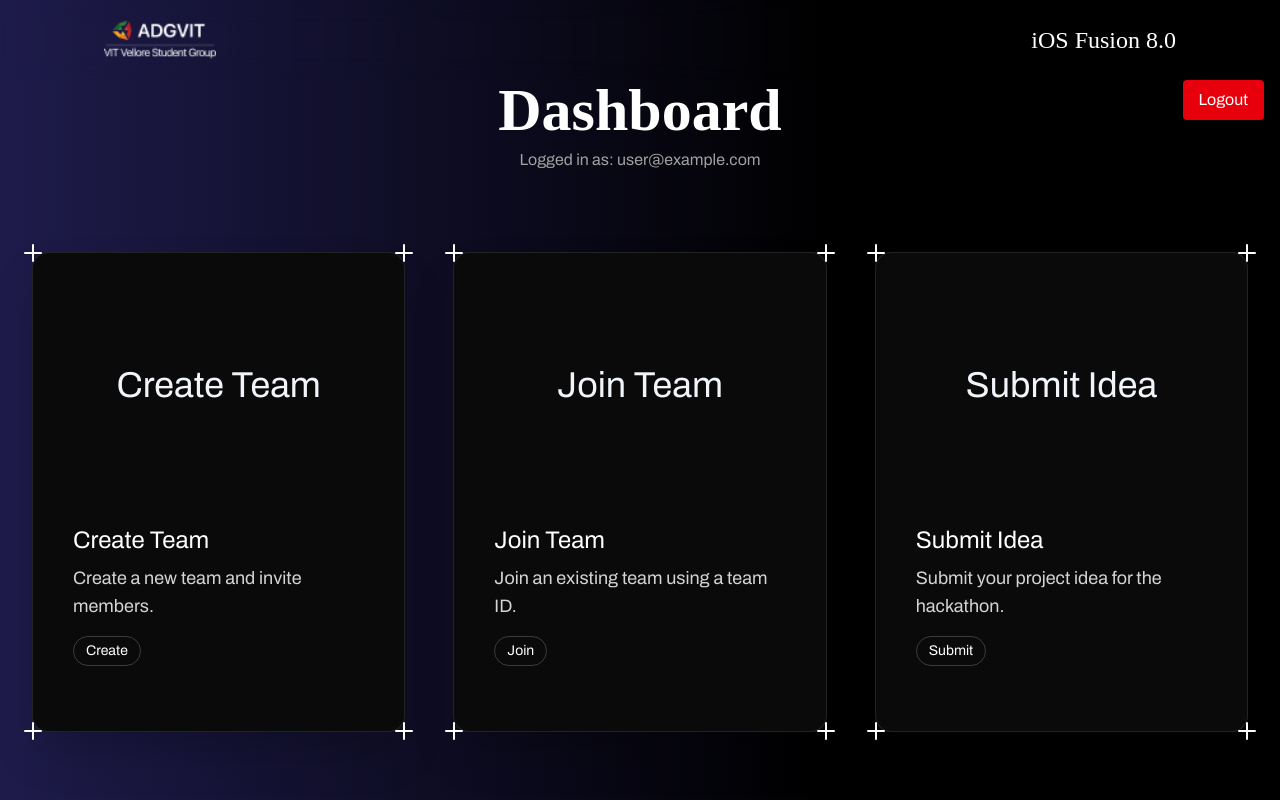
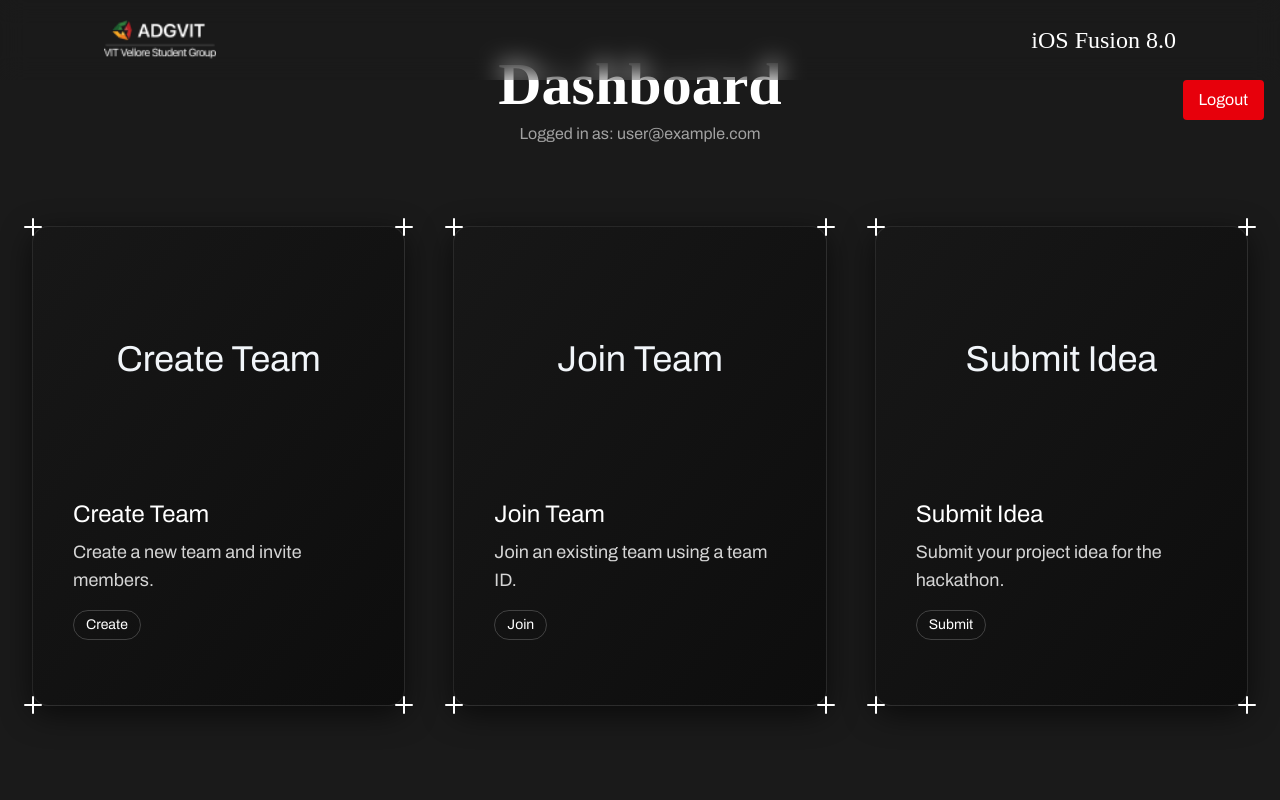
Before and after one commit to ADG-VITV/IOS-Fusion-2025, a Next.js app: page /dashboard in a window 1280 px wide. Built offline with nearby package versions, Linux system fonts and the light colour scheme; no server answers; the database is empty; sample sign-in values are in the browser's storage; a web font is replaced by a local one.

Commit message:
UI Improvements

```diff
--- a/src/app/CreateTeam/page.tsx
+++ b/src/app/CreateTeam/page.tsx
@@ -54,8 +54,7 @@ export default function CreateTeam() {
   return (
     <section
       id="create-team"
-      className="relative flex justify-center items-center overflow-hidden text-white md:px-32 py-20 p-6 sm:p-10 min-h-screen"
-      style={{ background: 'linear-gradient(to right, #1e1b4b 0%, #000000 65%, #000000 100%)' }}
+      className="relative bg-[#1A1A1A] flex justify-center items-center overflow-hidden text-white md:px-32 py-20 p-6 sm:p-10 min-h-screen"
     >
       <div className="relative z-10 flex flex-col justify-center items-center w-full max-w-lg">
         <div className="flex flex-col items-center mb-10">
--- a/src/app/JoinTeam/page.tsx
+++ b/src/app/JoinTeam/page.tsx
@@ -50,8 +50,7 @@ export default function JoinTeam() {
   return (
     <section
       id="join-team"
-      className="relative flex justify-center items-center overflow-hidden text-white md:px-32 py-20 p-6 sm:p-10 min-h-screen"
-      style={{ background: "linear-gradient(to right, #1e1b4b 0%, #000000 65%, #000000 100%)" }}
+      className="relative bg-[#1A1A1A] flex justify-center items-center overflow-hidden text-white md:px-32 py-20 p-6 sm:p-10 min-h-screen"
     >
       <div className="relative z-10 flex flex-col justify-center items-center w-full max-w-lg">
         <div className="flex flex-col items-center mb-10">
--- a/src/app/dashboard/page.tsx
+++ b/src/app/dashboard/page.tsx
@@ -93,11 +93,7 @@ export default function DashboardPage() {
 
   return (
     <main
-      className="min-h-screen bg-black text-white p-4 sm:p-8 pt-24"
-      style={{
-        background:
-          "linear-gradient(to right, #1e1b4b 0%, #000000 65%, #000000 100%)",
-      }}
+      className="min-h-screen bg-[#1A1A1A] text-white flex flex-col justify-center items-center p-4 sm:p-8 pt-24"
     >
       <div className="max-w-7xl mx-auto">
         <button
@@ -114,7 +110,7 @@ export default function DashboardPage() {
           Logout
         </button>
 
-        <h1 className="text-4xl sm:text-5xl md:text-6xl mt-12 font-bold custom-font text-center">
+        <h1 className="text-4xl sm:text-5xl md:text-6xl mt-12 font-bold custom-font text-center sm:-mt-10">
           Dashboard
         </h1>
         <p className="mt-2 text-center text-neutral-400 mb-10 sm:mb-14 md:mb-20">
@@ -134,7 +130,7 @@ export default function DashboardPage() {
                 initial={{ opacity: 0, y: 20 }}
                 animate={{ opacity: 1, y: 0 }}
                 transition={{ duration: 0.5, delay: index * 0.1 }}
-                className="border border-white/[0.1] flex flex-col items-start p-4 sm:p-6 relative h-[25rem] sm:h-[30rem] rounded-2xl shadow-2xl bg-neutral-950 hover:bg-neutral-900 transition-all duration-300 transform hover:scale-105 hover:shadow-[0_0_2rem_#1a0a3b]"
+                className="flex flex-col items-start p-4 sm:p-6 relative h-[25rem] sm:h-[30rem] rounded-2xl shadow-[0_8px_30px_rgba(0,0,0,0.6)] bg-gradient-to-br from-neutral-900/80 to-neutral-950/80 backdrop-blur-xl border border-white/10 hover:bg-neutral-900 transition-all duration-300 transform hover:scale-105 hover:shadow-[0_0_2rem_#1a0a3b]"
               >
                 <Icon className="absolute h-6 w-6 sm:h-8 sm:w-8 -top-3 sm:-top-4 -left-3 sm:-left-4 text-white" />
                 <Icon className="absolute h-6 w-6 sm:h-8 sm:w-8 -bottom-3 sm:-bottom-4 -left-3 sm:-left-4 text-white" />
--- a/src/app/login/page.tsx
+++ b/src/app/login/page.tsx
@@ -42,7 +42,7 @@ const LoginPage = () => {
   };
 
   return (
-    <div className="flex items-center justify-center min-h-screen" style={{ background: 'linear-gradient(to right, #1e1b4b 0%, #000000 65%, #000000 100%)' }}>
+    <div className="flex bg-[#1A1A1A] items-center justify-center min-h-screen">
       <GlareHover
         glareColor="#ffffff"
         glareOpacity={0.3}
--- a/src/app/team/[teamId]/page.tsx
+++ b/src/app/team/[teamId]/page.tsx
@@ -118,7 +118,7 @@ export default function TeamPage() {
   }
 
   return (
-    <main className="min-h-screen bg-gradient-to-br from-black via-neutral-950 to-black text-white flex justify-center items-center p-6 sm:p-12 pt-24">
+    <main className="min-h-screen bg-gradient-to-br bg-[#1A1A1A] text-white flex justify-center items-center p-6 sm:p-12 pt-24">
       <div className="max-w-3xl w-full mx-auto bg-gradient-to-br from-neutral-900/80 to-neutral-950/80 backdrop-blur-xl border border-white/10 rounded-3xl shadow-[0_8px_30px_rgba(0,0,0,0.6)] p-8 sm:p-12 transition-all duration-300 hover:scale-[1.02] hover:shadow-[0_8px_40px_rgba(0,0,0,0.8)]">
 
         <div className="mb-6 border-b border-white/10 pb-4 flex flex-col justify-center items-center">
```
